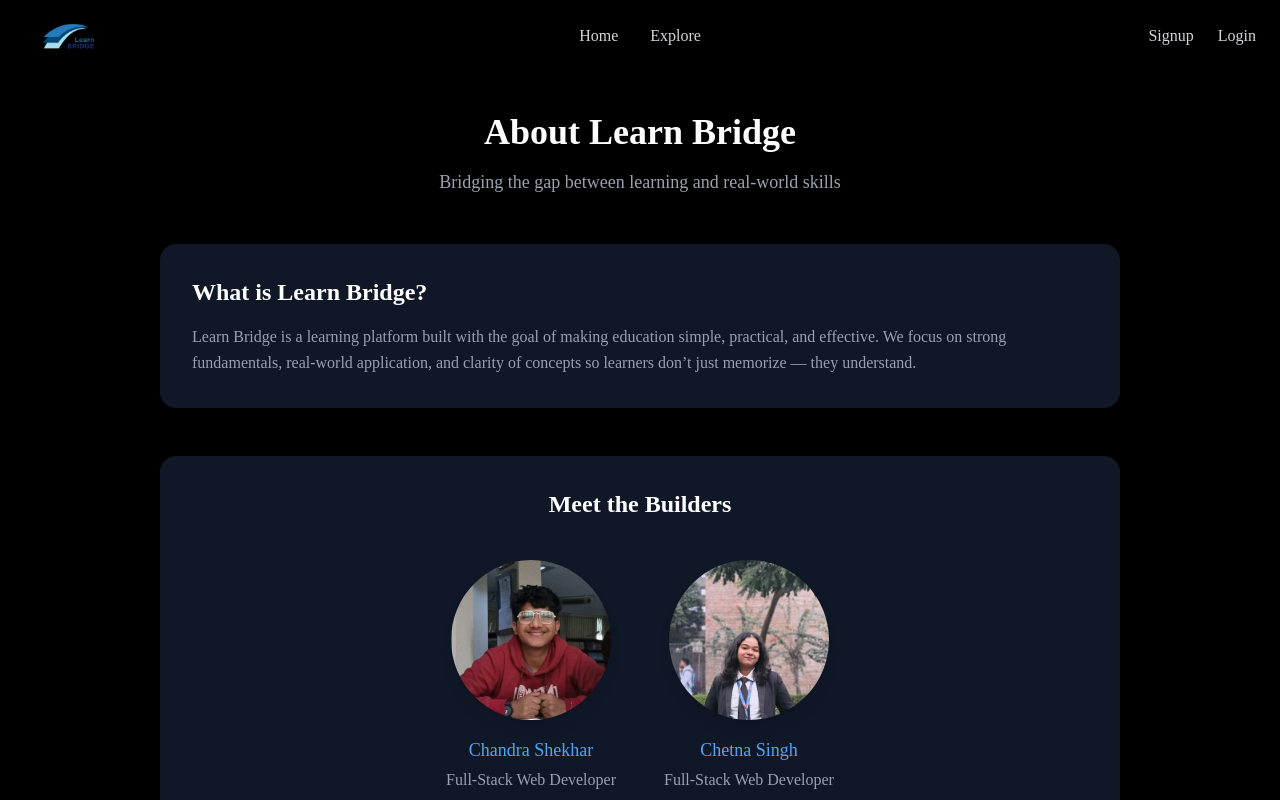
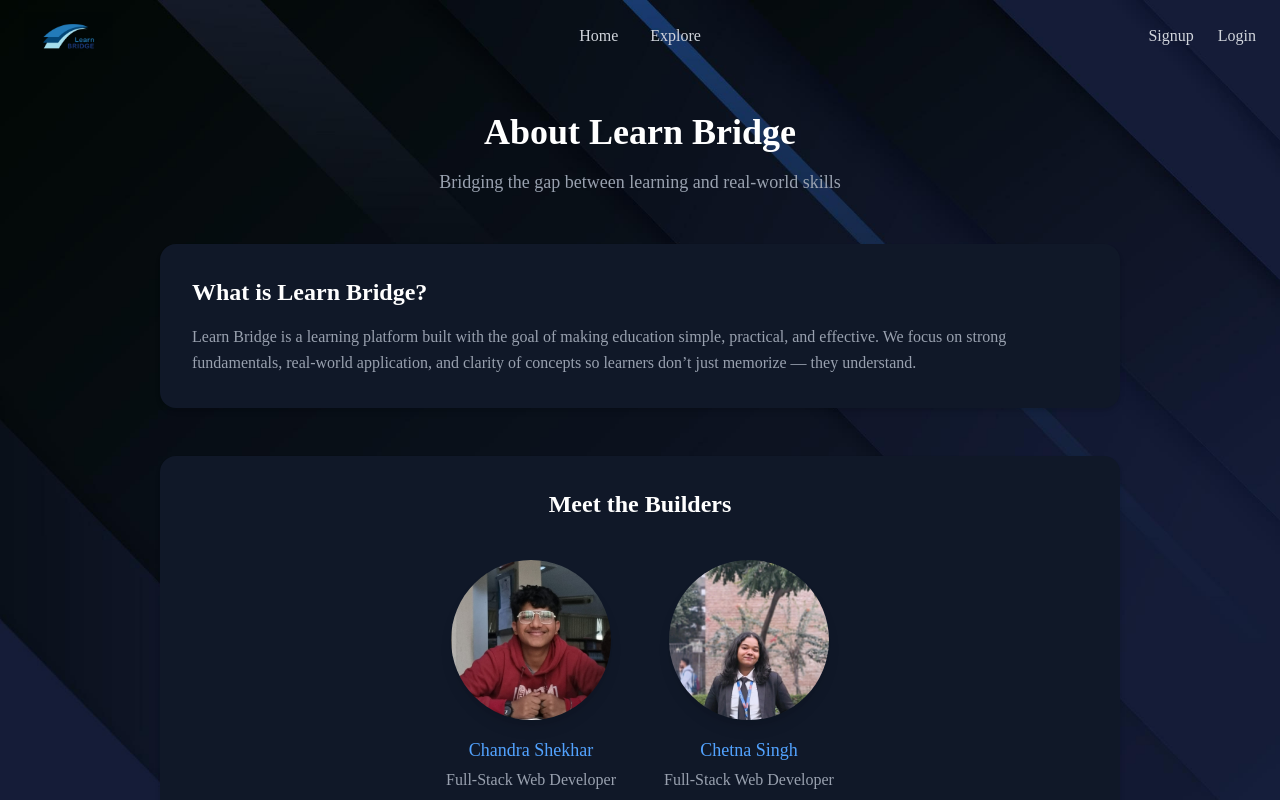
Before and after one commit to chandrashekhar235/learn-bridge, a React (Vite) app: page /about in a window 1280 px wide. Shown: the top 800 px of the page. Built offline with nearby package versions, Linux system fonts and the light colour scheme; no server answers; a web font is replaced by a local one.

Commit message:
about section

```diff
--- a/src/pages/About.jsx
+++ b/src/pages/About.jsx
@@ -4,7 +4,7 @@
 
 const About = () => {
   return (
-    <div className="min-h-screen flex flex-col bg-black">
+    <div className="min-h-screen flex flex-col ">
       <Navbar />
 
       <main className="flex-grow w-full">
```
